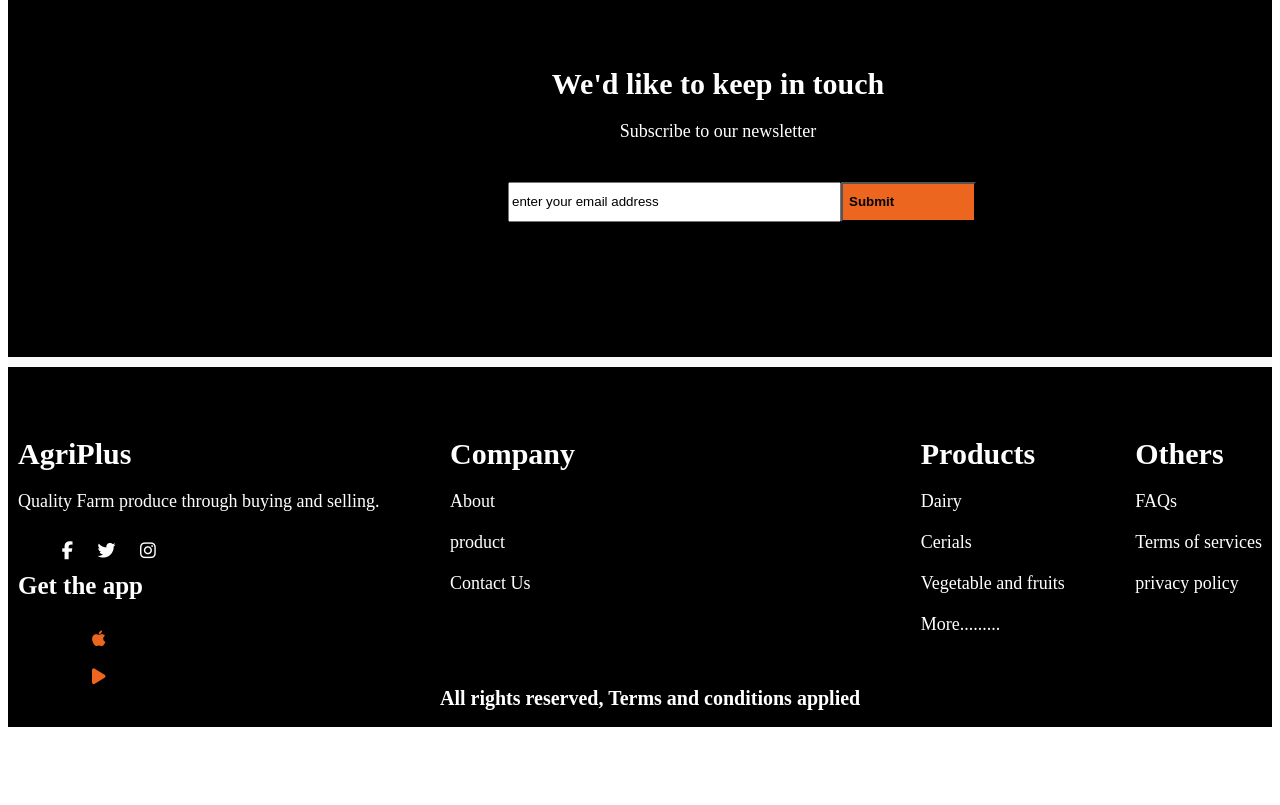
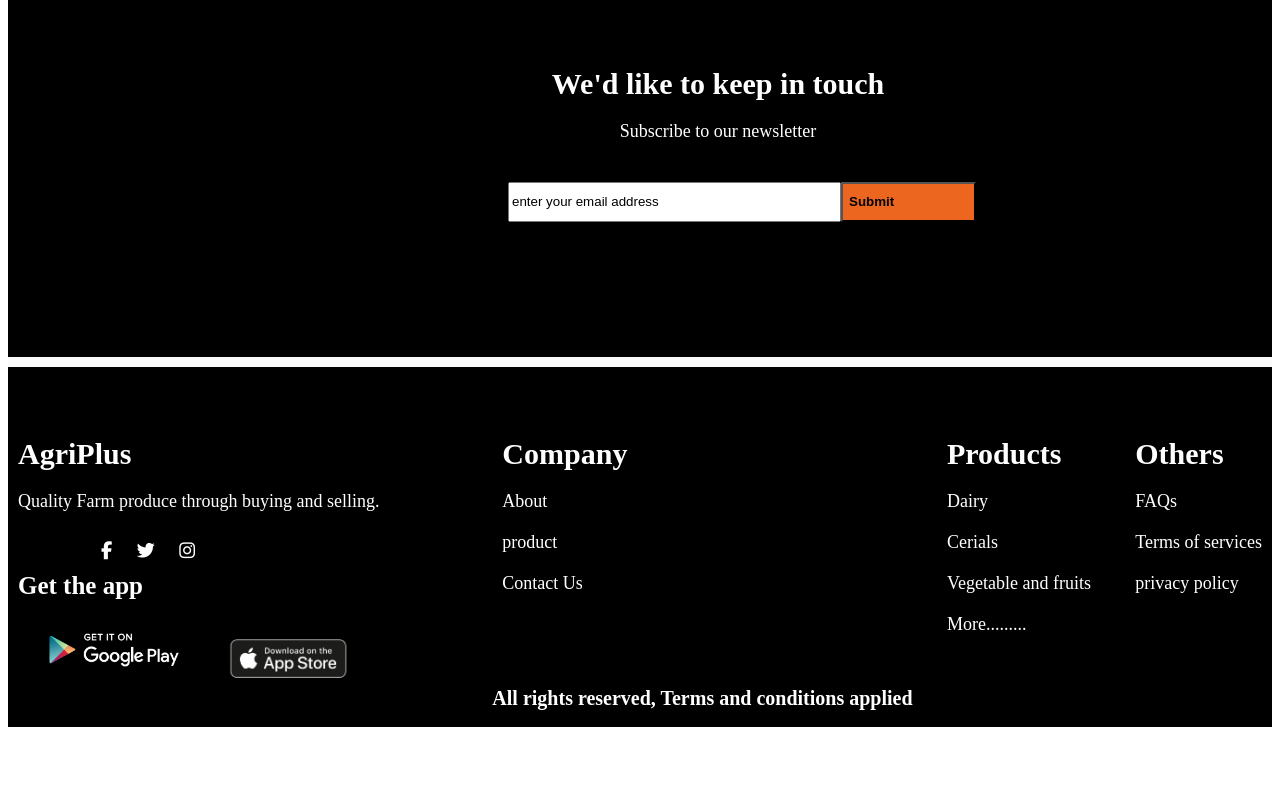
Before and after one commit to kelvinclere/Agri-Plus, a plain HTML site: page index.html in a window 1280 px wide. Shown: the part 3349-4154 px from the top of the page. Before the commit the page ends 4084 px from the top, so only its background shows below. Drawn offline with Linux system fonts and the light colour scheme; a web font is replaced by a local one.

Commit message:
added README

```diff
--- a/index.html
+++ b/index.html
@@ -83,7 +83,7 @@
     <div class="max-width">
         <div class="Popular-content">
         <div class="container">
-            <img src="images/image 5.png">
+            <img src="images/Rectangle 5.png">
             <h3><b>fresh carrots</b></h3>
             <p>kinyanjui farmers association.</p>
             <h3>ksh 200/kg</h3>
@@ -213,10 +213,8 @@
                       <i class="fa fa-instagram" id="insta"></i>
                       </i>
                       <span id="text1">Get the app</span>
-                      <i class="fa fa-apple" id="apple"></i>
-                      <i class="fa fa-play" id="play"></i>
-
-
+                      <img src="images/new-get-it-on-google-play-png-logo-20.png" id="image3"></img>
+                      <img src="images/app-store.png" id="image4"></img>
                     </div>
                     <div>
                       <span>Company</span>
--- a/style.css
+++ b/style.css
@@ -118,6 +118,17 @@ h6 {
     float: right;
     width: 600px;
     height: 300px;
+  }
+
+  #image3{
+    width: 150px;
+    height: 150px;
+    margin-inline-start: -50px;
+    margin-top: -40px;
+  }
+  #image4{
+    margin-top: -190px;
+    margin-inline-start: 100px;
   }
 
   #img2{
```
Also changed, not shown: images/app-store.png (added), images/google-play-png-logo-3782.png (added), images/new-get-it-on-google-play-png-logo-20.png (added), 1 other file.
